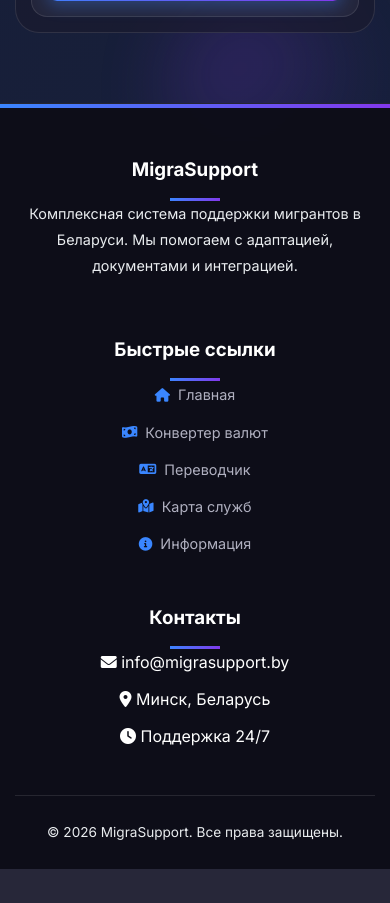
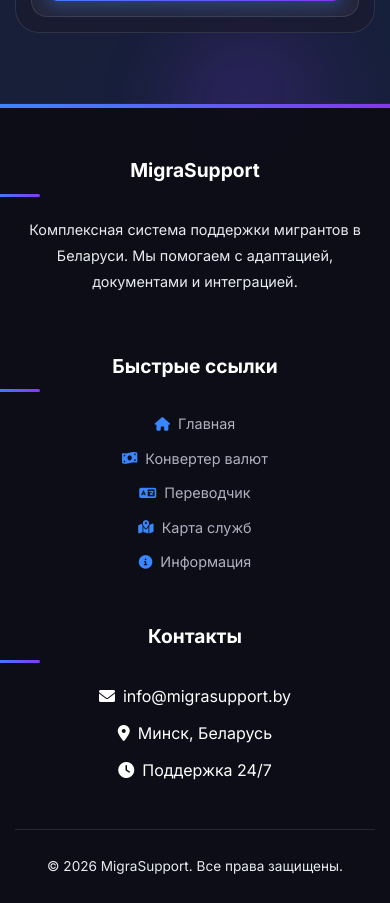
Before and after one commit to endikop/Migra-support, a PHP site: page /profile.php in a window 390 px wide. Shown: the part 2559-3462 px from the top of the page. Before the commit the page ends 3428 px from the top, so only its background shows below. Run offline with PHP 8.4, Linux system fonts and the light colour scheme; the visitor is signed in with stand-in values (Sample User, id 1); tables that the repository leaves empty or names only in its code hold one stand-in row (values such as "Sample post"); grey boxes marked "Sample" are stand-in pictures; data that the repository does not hold is empty.

Commit message:
profilefixtranslatorfixwarning

```diff
--- a/profile.php
+++ b/profile.php
@@ -533,7 +533,16 @@ $translations = [
     ),
     'contacts' => t('Контакты', 'Contacts', 'Contatos', 'Contacts', 'Kontakte'),
     'quick_links' => t('Быстрые ссылки', 'Quick Links', 'Links Rápidos', 'Liens Rapides', 'Schnelllinks'),
-    'minsk_belarus' => t('Минск, Беларусь', 'Minsk, Belarus', 'Minsk, Bielorrússia', 'Minsk, Biélorussie', 'Minsk, Belarus')
+    'minsk_belarus' => t('Минск, Беларусь', 'Minsk, Belarus', 'Minsk, Bielorrússia', 'Minsk, Biélorussie', 'Minsk, Belarus'),
+    'footer_title' => t('MigraSupport', 'MigraSupport', 'MigraSupport', 'MigraSupport', 'MigraSupport'),
+    'footer_desc' => t(
+        'Комплексная система поддержки мигрантов в Беларуси. Мы помогаем с адаптацией, документами и интеграцией.',
+        'Comprehensive migrant support system in Belarus. We help with adaptation, documents and integration.',
+        'Sistema abrangente de apoio a migrantes na Bielorrússia. Ajudamos com adaptação, documentos e integração.',
+        'Système complet de soutien aux migrants en Biélorussie. Nous aidons à l\'adaptation, aux documents et à l\'intégration.',
+        'Umfassendes Migrantenunterstützungssystem in Belarus. Wir helfen bei Anpassung, Dokumenten und Integration.'
+    ),
+    'support_247' => t('Поддержка 24/7', '24/7 Support', 'Suporte 24/7', 'Support 24/7', '24/7 Support')
 ];
 
 // Загружаем данные пользователя
@@ -2206,12 +2215,10 @@ $status_texts = [
         }
 
         @media (max-width: 576px) {
-    /* Общие отступы контейнера */
             .container {
                 padding: 0 15px;
             }
 
-    /* Уменьшаем отступы шапки профиля и размер шрифта */
             .profile-header {
                 padding: 25px 15px;
             }
@@ -2220,7 +2227,6 @@ $status_texts = [
                 font-size: 1.6rem;
             }
 
-    /* Уменьшаем отступы основного контента профиля */
             .profile-content {
                 padding: 15px;
                 gap: 15px;
@@ -2230,7 +2236,6 @@ $status_texts = [
                 padding: 15px;
             }
 
-    /* Уменьшаем размер аватарки, чтобы она не съедала пол-экрана */
             .user-avatar-large {
                 width: 80px;
                 height: 80px;
@@ -2238,7 +2243,6 @@ $status_texts = [
                 margin-bottom: 15px;
             }
 
-    /* КРИТИЧНО: Фикс вылезающих за пределы экрана длинных email и данных паспорта */
             .info-value, .user-email {
                 word-wrap: break-word;
                 overflow-wrap: break-word;
@@ -2254,7 +2258,6 @@ $status_texts = [
                 margin-bottom: 20px;
             }
 
-    /* Адаптивность элементов чата внутри профиля */
             .chat-header {
                 padding: 15px;
             }
@@ -2264,7 +2267,7 @@ $status_texts = [
             }
 
             .message {
-        max-width: 95%; /* Даем сообщениям больше ширины на маленьких экранах */
+                max-width: 95%;
                 padding: 10px 14px;
                 font-size: 0.9rem;
             }
@@ -2279,7 +2282,6 @@ $status_texts = [
                 min-height: 60px;
             }
 
-    /* Адаптивность футера (точно как в index.php) */
             .footer-content {
                 grid-template-columns: 1fr;
                 text-align: center;
@@ -2290,11 +2292,23 @@ $status_texts = [
                 transform: translateX(-50%);
             }
 
+            .footer-links {
+                display: flex;
+                flex-direction: column;
+                align-items: center;
+            }
+
+            .footer-links li {
+                display: flex;
+                align-items: center;
+                justify-content: center;
+                gap: 8px;
+            }
+
             .social-links {
                 justify-content: center;
             }
 
-    /* Сохраняем стили для переключателя языков (точно как в index.php) */
             .header-right {
                 gap: 8px;
             }
@@ -2343,19 +2357,22 @@ $status_texts = [
 
         .footer-section h3 {
             position: relative;
-            text-align: center;
-            padding-bottom: 15px;
+            margin-bottom: 20px;
+            color: white;
+            font-size: 1.2rem;
+            font-weight: 700;
+            padding-bottom: 10px;
         }
 
         .footer-section h3::after {
             content: '';
             position: absolute;
             bottom: 0;
-            left: 50% !important;
-            transform: translateX(-50%) !important;
+            left: 0;
             width: 50px;
             height: 3px;
             background: var(--gradient-primary);
+            border-radius: 2px;
         }
 
         .footer-section p {
@@ -3193,14 +3210,9 @@ $status_texts = [
         <div class="container">
             <div class="footer-content">
                 <div class="footer-section">
-                    <h3>MigraSupport</h3>
-                    <p><?php echo t(
-                        'Комплексная система поддержки мигрантов в Беларуси. Мы помогаем с адаптацией, документами и интеграцией.',
-                        'Comprehensive migrant support system in Belarus. We help with adaptation, documents and integration.',
-                        'Sistema abrangente de apoio a migrantes na Bielorrússia. Ajudamos com adaptação, documentos e integração.',
-                        'Système complet de soutien aux migrants en Biélorussie. Nous aidons à l\'adaptation, aux documents et à l\'intégration.',
-                        'Umfassendes Migrantenunterstützungssystem in Belarus. Wir helfen bei Anpassung, Dokumenten und Integration.'
-                    ); ?></p>
+                    <h3><?php echo $translations['footer_title']; ?></h3>
+                    <p><?php echo $translations['footer_desc']; ?></p>
+
                 </div>
 
                 <div class="footer-section">
@@ -3219,7 +3231,7 @@ $status_texts = [
                     <ul class="footer-links">
                         <li><i class="fas fa-envelope"></i> info@migrasupport.by</li>
                         <li><i class="fas fa-map-marker-alt"></i> <?php echo $translations['minsk_belarus']; ?></li>
-                        <li><i class="fas fa-clock"></i> <?php echo t('Поддержка 24/7', '24/7 Support', 'Suporte 24/7', 'Support 24/7', '24/7 Support'); ?></li>
+                        <li><i class="fas fa-clock"></i> <?php echo $translations['support_247']; ?></li>
                     </ul>
                 </div>
             </div>
--- a/translator.php
+++ b/translator.php
@@ -2247,7 +2247,7 @@ foreach ($translations as $key => $value) {
             </div>
 
             <div class="footer-bottom">
-                <p>&copy; 2026 MigraSupport. <?php echo $translations['all_rights_reserved']; ?></p>
+                <p>&copy; 2026 MigraSupport. <?php echo $translations['copyright']; ?></p>
             </div>
         </div>
     </footer>
```
Lines whose indentation alone changed are shown as unchanged.
